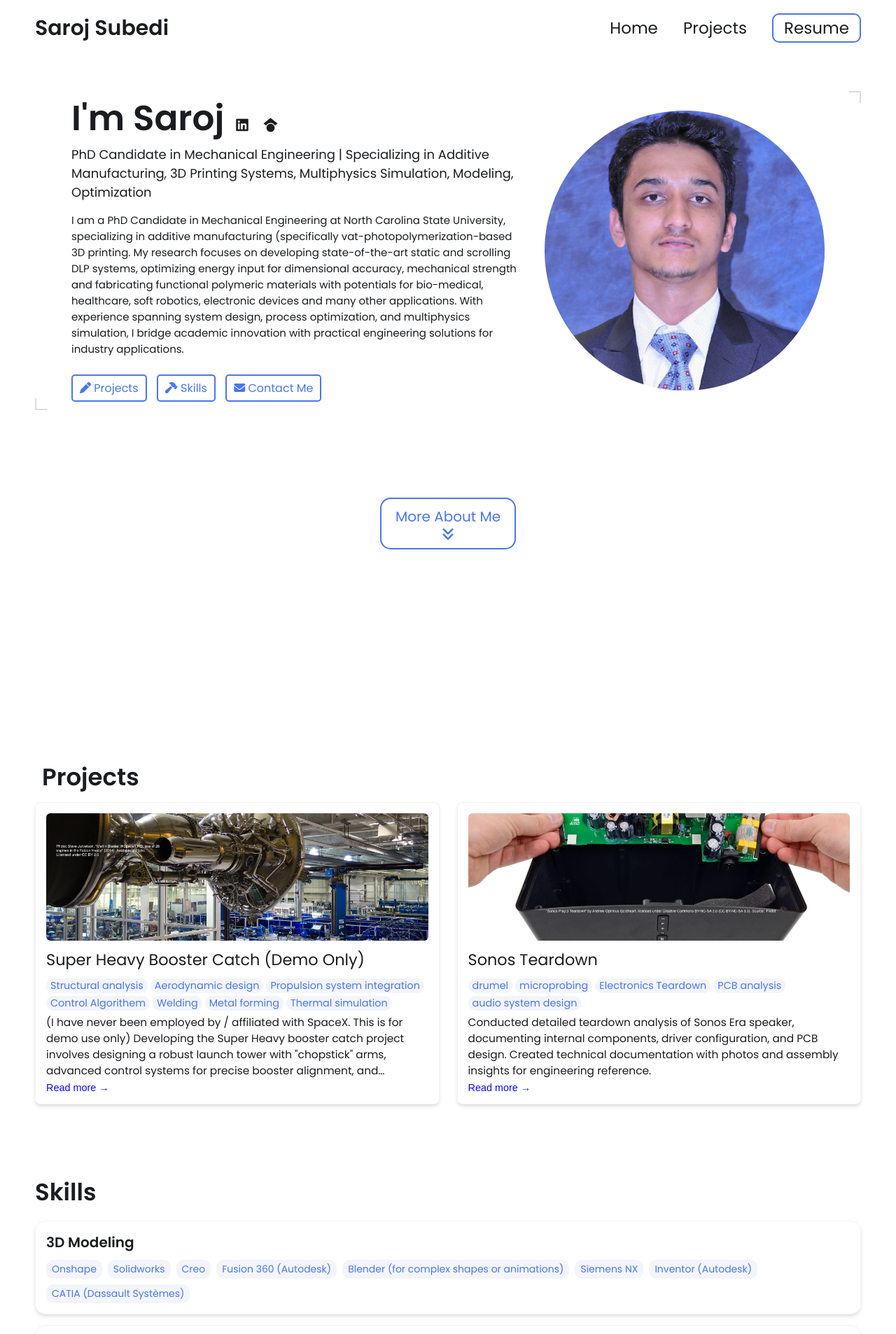
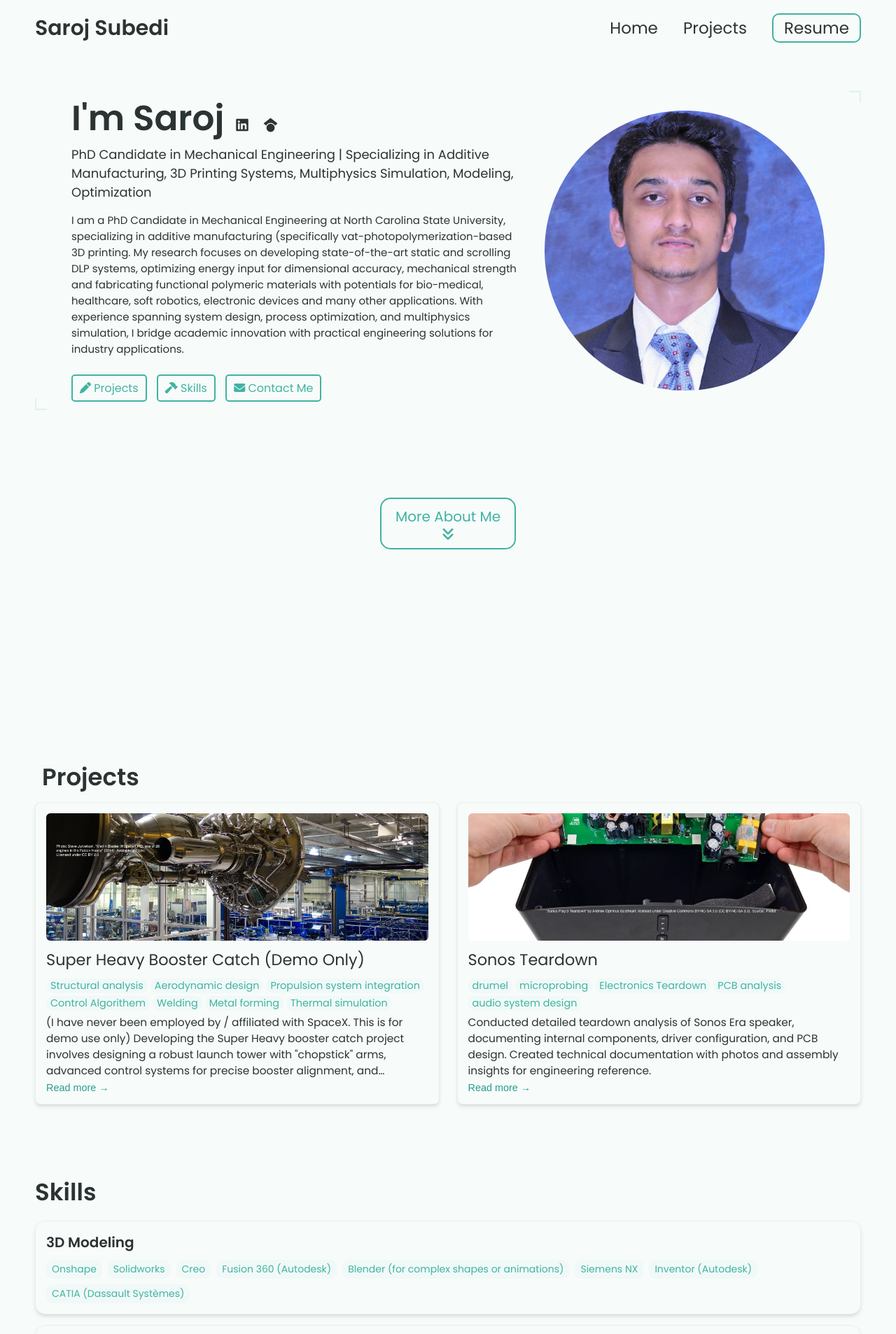
Before and after one commit to subedi-saroj/subedi-saroj.github.io, a Jekyll site: the page built from index.html, in a window 1280 px wide. Shown: the top 1906 px of the page at 70% size. Built offline with Jekyll 4.4.1, drawn with Linux system fonts in a browser that asks for light colours.

Commit message:
Update color scheme in _config.yml

```diff
--- a/_config.yml
+++ b/_config.yml
@@ -87,12 +87,12 @@ formspree-key:   https://formspree.io/f/{8-digit key}
 
 # Active theme (Updatethis to switch themes). Make sure to keep the indentation the samne.
 colors: # this is the basic theme
-  text: "#1a1c20"
-  border: "#ddd"
-  link: "#4a76ee"
-  highlight: "#0c0cf2"
-  background: "#ffffff"
-  light_background: "#f3f5fb"
+  text: "#2c3333"
+  border: "#e0f2ef"
+  link: "#40b3a2"
+  highlight: "#2a9d8f"
+  background: "#f7fbfa"
+  light_background: "#f0f9f7"
 
 # A few examples.
 basic theme:
```
